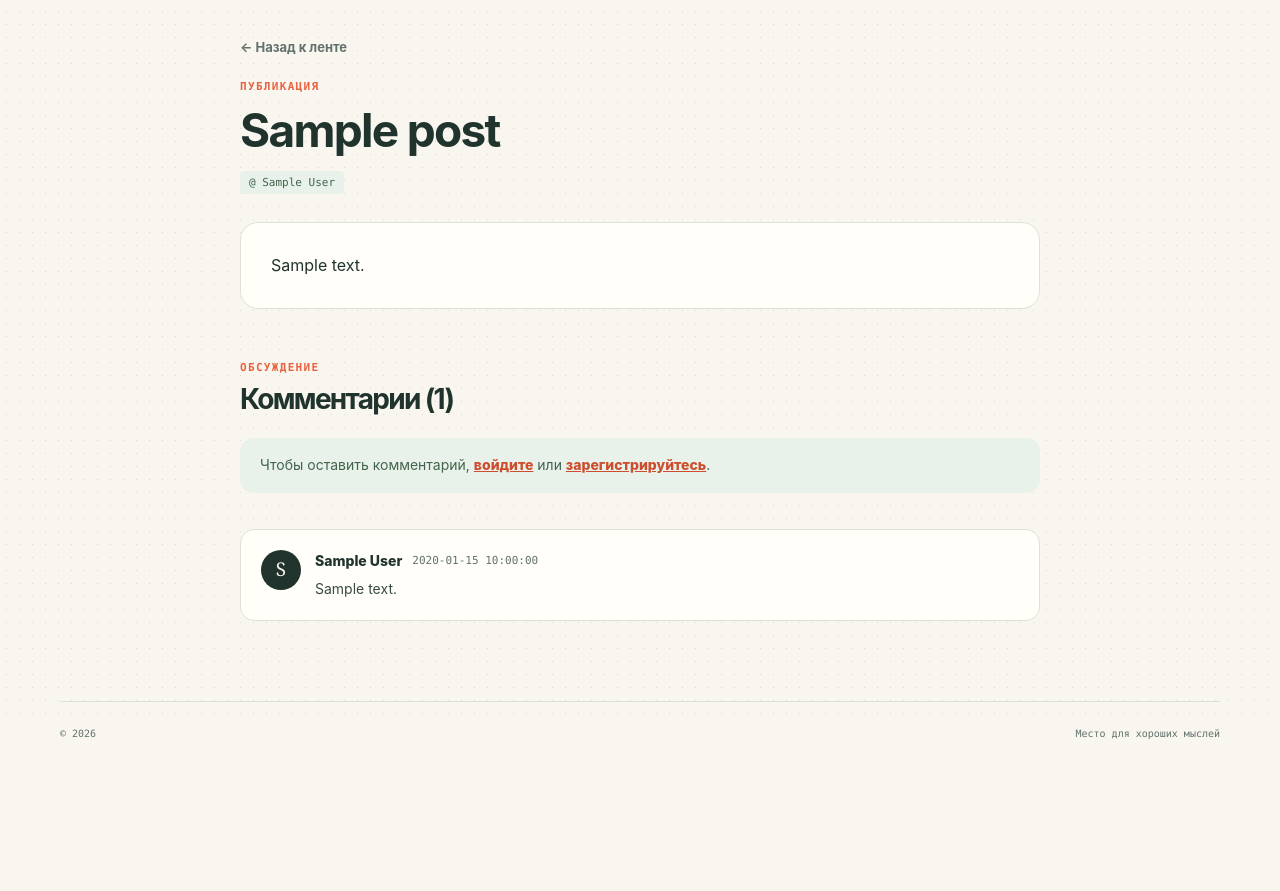
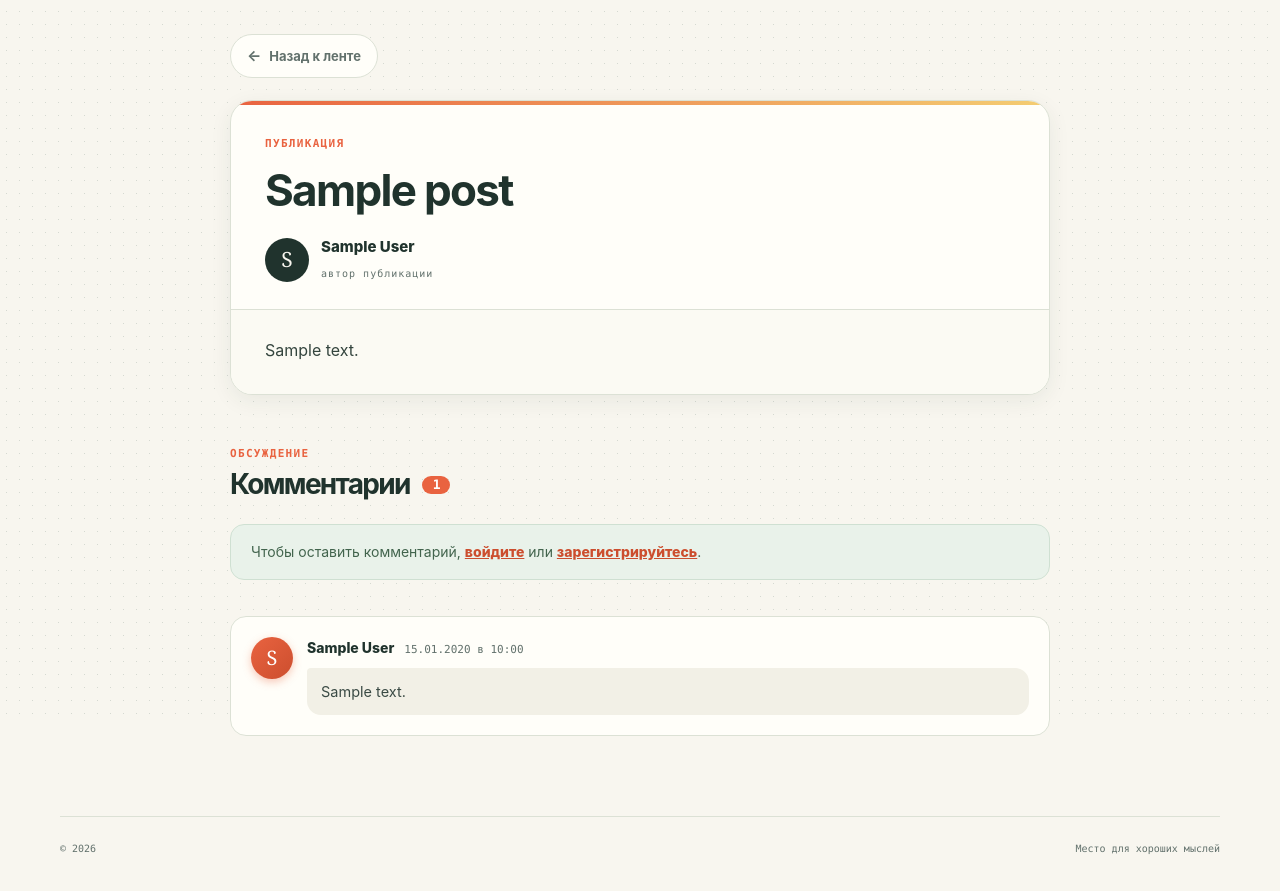
Before and after one commit to KellerHalm/demo-exam, a FastAPI app: page /posts/1 in a window 1280 px wide. Shown: the part 86-977 px from the top of the page. Before the commit the page ends 825 px from the top, so only its background shows below. Run offline with FastAPI, Linux system fonts and the light colour scheme; tables that the repository leaves empty hold one stand-in row (values such as "Sample post").

Commit message:
правки комментов

```diff
--- a/app/main.py
+++ b/app/main.py
@@ -33,6 +33,17 @@ app = FastAPI(lifespan=lifespan)
 app.add_middleware(SessionMiddleware, secret_key=SECRET_KEY)
 app.mount("/static", StaticFiles(directory=str(BASE_DIR / "static")), name="static")
 templates = Jinja2Templates(directory=str(BASE_DIR / "templates"))
+
+
+def fmt_date(value):
+    try:
+        return value.strftime("%d.%m.%Y в %H:%M")
+    except AttributeError:
+        return str(value)
+
+
+templates.env.filters["fmt_date"] = fmt_date
+templates.env.globals["css_version"] = int((BASE_DIR / "static" / "style.css").stat().st_mtime)
 
 
 @app.get("/")
--- a/app/static/style.css
+++ b/app/static/style.css
@@ -528,54 +528,145 @@ button:hover {
 }
 
 .card-link {
-    align-self: flex-start;
-    margin-top: 4px;
+    display: inline-flex;
+    align-items: center;
+    gap: 8px;
+    margin-top: 14px;
+    padding: 9px 15px;
+    border: 1px solid var(--accent);
+    border-radius: 99px;
     color: var(--accent-dark);
     font-size: 13px;
     font-weight: 800;
     text-decoration: none;
-    transition: color .2s ease;
+    transition: background .2s ease, color .2s ease, box-shadow .2s ease, transform .2s ease;
 }.card-link:hover {
-    color: var(--accent);
+    background: var(--accent);
+    color: #fff;
+    box-shadow: 0 6px 14px rgba(233, 99, 64, .3);
+    transform: translateY(-1px);
+}.card-link::after {
+    content: "→";
+    font-size: 15px;
+    transition: transform .2s ease;
+}.card-link:hover::after {
+    transform: translateX(3px);
 }
 
 .post-detail {
-    width: min(800px, 100%);
+    width: min(820px, 100%);
     margin: 34px auto 80px;
-}.post-detail-heading {
-    margin-bottom: 28px;
 }.back-link {
-    display: inline-block;
-    margin-bottom: 20px;
+    display: inline-flex;
+    align-items: center;
+    gap: 8px;
+    margin-bottom: 22px;
+    padding: 9px 16px;
+    border: 1px solid var(--line);
+    border-radius: 99px;
+    background: var(--card);
     color: var(--muted);
     font-size: 13px;
     font-weight: 700;
     text-decoration: none;
-    transition: color .2s ease;
+    transition: color .2s ease, border-color .2s ease, background .2s ease, transform .2s ease, box-shadow .2s ease;
+}.back-link::before {
+    content: "←";
+    font-size: 15px;
+    transition: transform .2s ease;
 }.back-link:hover {
+    border-color: var(--ink);
+    color: var(--ink);
+    box-shadow: 0 4px 10px rgba(32, 51, 45, .12);
+    transform: translateY(-1px);
+}.back-link:hover::before {
+    transform: translateX(-3px);
+}
+
+.post-card {
+    position: relative;
+    overflow: hidden;
+    padding: 34px 34px 0;
+    border: 1px solid var(--line);
+    border-radius: 22px;
+    background: var(--card);
+    box-shadow: 0 6px 22px rgba(32, 51, 45, .07);
+}.post-card::before {
+    position: absolute;
+    top: 0;
+    left: 0;
+    width: 100%;
+    height: 4px;
+    background: linear-gradient(90deg, var(--accent), var(--yellow));
+    content: "";
+}.post-card .eyebrow {
     color: var(--accent);
-}.post-detail-heading h1 {
-    margin: 10px 0 14px;
-    font-size: clamp(32px, 4vw, 46px);
-}.post-detail-heading .author {
-    margin-top: 4px;
+}.post-card h1 {
+    margin: 14px 0 22px;
+    font-size: clamp(30px, 4.5vw, 44px);
+}.post-meta {
+    display: flex;
+    align-items: center;
+    gap: 12px;
+    margin-bottom: 24px;
+}.post-avatar {
+    display: grid;
+    width: 44px;
+    height: 44px;
+    flex: 0 0 44px;
+    place-items: center;
+    border-radius: 50%;
+    background: var(--ink);
+    color: var(--paper);
+    font-family: Georgia, serif;
+    font-size: 21px;
+}.post-author {
+    display: block;
+    font-size: 15px;
+    font-weight: 800;
+}.post-label {
+    color: var(--muted);
+    font-family: ui-monospace, SFMono-Regular, Consolas, monospace;
+    font-size: 10px;
+    letter-spacing: .1em;
 }.post-body {
-    padding: 30px;
-    border: 1px solid var(--line);
-    border-radius: 18px;
-    background: var(--card);
+    margin: 0 -34px;
+    padding: 26px 34px 30px;
+    border-top: 1px solid var(--line);
+    background: #fbfaf3;
 }.post-body p {
+    color: #33443d;
     font-size: 16px;
+    line-height: 1.75;
     white-space: pre-wrap;
 }
 
 .comments-section {
     margin-top: 50px;
 }.comments-heading {
+    display: flex;
+    align-items: center;
+    justify-content: space-between;
+    flex-wrap: wrap;
+    gap: 14px;
     margin-bottom: 24px;
 }.comments-heading h2 {
+    display: flex;
+    align-items: center;
+    gap: 12px;
     margin-top: 8px;
     font-size: 28px;
+}.comments-count {
+    display: inline-grid;
+    min-width: 28px;
+    padding: 2px 10px;
+    place-items: center;
+    border-radius: 99px;
+    background: var(--accent);
+    color: #fff;
+    font-family: ui-monospace, SFMono-Regular, Consolas, monospace;
+    font-size: 13px;
+    font-weight: 700;
 }.comment-form {
     max-width: none;
     margin: 0 0 36px;
@@ -583,9 +674,11 @@ button:hover {
     border: 1px solid var(--line);
     border-radius: 18px;
     background: var(--card);
+    box-shadow: 0 2px 8px rgba(32, 51, 45, .05);
 }.comments-login-hint {
     margin-bottom: 36px;
     padding: 16px 20px;
+    border: 1px solid #cfe0d2;
     border-radius: 14px;
     background: #e9f2ea;
     color: #42644d;
@@ -601,27 +694,32 @@ button:hover {
     gap: 14px;
     padding: 20px;
     border: 1px solid var(--line);
-    border-radius: 14px;
+    border-radius: 16px;
     background: var(--card);
+    transition: transform .2s ease, box-shadow .2s ease;
+}.comment:hover {
+    transform: translateY(-2px);
+    box-shadow: 0 8px 18px rgba(32, 51, 45, .1);
 }.comment-avatar {
     display: grid;
-    width: 40px;
-    height: 40px;
-    flex: 0 0 40px;
+    width: 42px;
+    height: 42px;
+    flex: 0 0 42px;
     place-items: center;
     border-radius: 50%;
-    background: var(--ink);
-    color: var(--paper);
+    background: linear-gradient(135deg, var(--accent), var(--accent-dark));
+    color: #fff;
     font-family: Georgia, serif;
-    font-size: 19px;
+    font-size: 20px;
+    box-shadow: 0 3px 8px rgba(233, 99, 64, .35);
 }.comment-body {
     flex: 1;
     min-width: 0;
 }.comment-meta {
     display: flex;
-    align-items: center;
+    align-items: baseline;
     gap: 10px;
-    margin-bottom: 6px;
+    margin-bottom: 8px;
 }.comment-author {
     font-weight: 800;
     font-size: 14px;
@@ -630,14 +728,19 @@ button:hover {
     font-family: ui-monospace, SFMono-Regular, Consolas, monospace;
     font-size: 11px;
 }.comment-text {
+    padding: 12px 14px;
+    border-radius: 4px 14px 14px;
+    background: #f2f0e6;
     color: #3a4a44;
-    font-size: 14px;
+    font-size: 14.5px;
+    line-height: 1.6;
     white-space: pre-wrap;
     word-break: break-word;
 }.comments-empty {
-    padding: 24px;
+    padding: 28px;
     border: 1px dashed #adb9ae;
     border-radius: 14px;
+    background: rgba(255, 255, 255, .5);
     color: var(--muted);
     text-align: center;
     font-size: 14px;
@@ -713,6 +816,11 @@ button:hover {
         padding: 20px 16px;
     }.comment {
         padding: 16px;
+    }.post-card {
+        padding: 26px 22px 0;
+    }.post-body {
+        margin: 0 -22px;
+        padding: 22px 22px 26px;
     }
 }
 
@@ -768,7 +876,12 @@ button:hover {
         height: 34px;
         flex: 0 0 34px;
         font-size: 16px;
+    }.post-card {
+        padding: 22px 16px 0;
     }.post-body {
-        padding: 22px 16px;
+        margin: 0 -16px;
+        padding: 18px 16px 22px;
+    }.comments-heading h2 {
+        font-size: 23px;
     }
 }
--- a/app/templates/base.html
+++ b/app/templates/base.html
@@ -4,7 +4,7 @@
     <meta charset="UTF-8">
     <meta name="viewport" content="width=device-width, initial-scale=1.0">
     <title>{% block title %}заметки, которыми делятся{% endblock %}</title>
-    <link rel="stylesheet" href="{{ url_for('static', path='style.css') }}">
+    <link rel="stylesheet" href="{{ url_for('static', path='style.css') }}?v={{ css_version }}">
     <script>
         window.API_BASE = "{{ api_base|default('/api') }}";
     </script>
--- a/app/templates/index.html
+++ b/app/templates/index.html
@@ -40,7 +40,7 @@
             const link = document.createElement("a");
             link.className = "card-link";
             link.href = "/posts/" + post.id;
-            link.textContent = "Читать и комментировать →";
+            link.textContent = "Читать и комментировать";
             article.append(title, content, author, link);
             postsContainer.appendChild(article);
         }
--- a/app/templates/post_detail.html
+++ b/app/templates/post_detail.html
@@ -4,20 +4,29 @@
 
 {% block content %}
     <section class="post-detail">
-        <div class="post-detail-heading">
-            <a class="back-link" href="/">← Назад к ленте</a>
+        <a class="back-link" href="/">Назад к ленте</a>
+
+        <article class="post-card">
             <p class="eyebrow">ПУБЛИКАЦИЯ</p>
             <h1>{{ post.title }}</h1>
-            <span class="author">{{ post.author }}</span>
-        </div>
-        <article class="post-body">
-            <p>{{ post.content }}</p>
+            <div class="post-meta">
+                <div class="post-avatar">{{ post.author[0]|upper }}</div>
+                <div>
+                    <span class="post-author">{{ post.author }}</span>
+                    <span class="post-label">автор публикации</span>
+                </div>
+            </div>
+            <div class="post-body">
+                <p>{{ post.content }}</p>
+            </div>
         </article>
 
         <section class="comments-section">
             <div class="comments-heading">
-                <p class="eyebrow">ОБСУЖДЕНИЕ</p>
-                <h2>Комментарии ({{ comments|length }})</h2>
+                <div>
+                    <p class="eyebrow">ОБСУЖДЕНИЕ</p>
+                    <h2>Комментарии <span class="comments-count">{{ comments|length }}</span></h2>
+                </div>
             </div>
 
             {% if is_authenticated %}
@@ -38,13 +47,13 @@
                         <div class="comment-body">
                             <div class="comment-meta">
                                 <span class="comment-author">{{ comment.author }}</span>
-                                <span class="comment-date">{{ comment.created_at }}</span>
+                                <span class="comment-date">{{ comment.created_at|fmt_date }}</span>
                             </div>
                             <p class="comment-text">{{ comment.content }}</p>
                         </div>
                     </div>
                 {% else %}
-                    <p class="comments-empty">Пока нет комментариев. Будьте первым!</p>
+                    <p class="comments-empty">💬 Пока нет комментариев. Будьте первым!</p>
                 {% endfor %}
             </div>
         </section>
```
